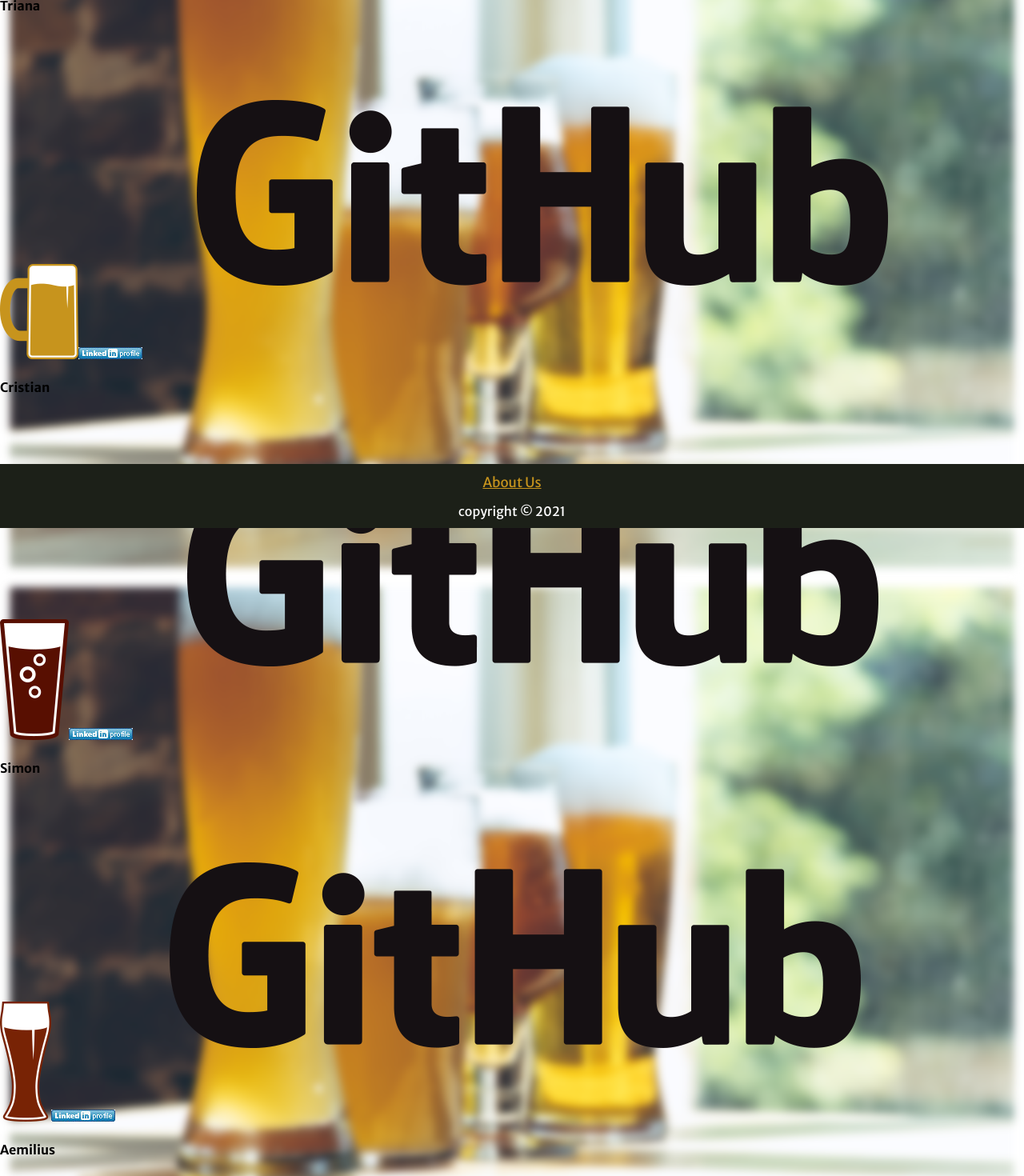
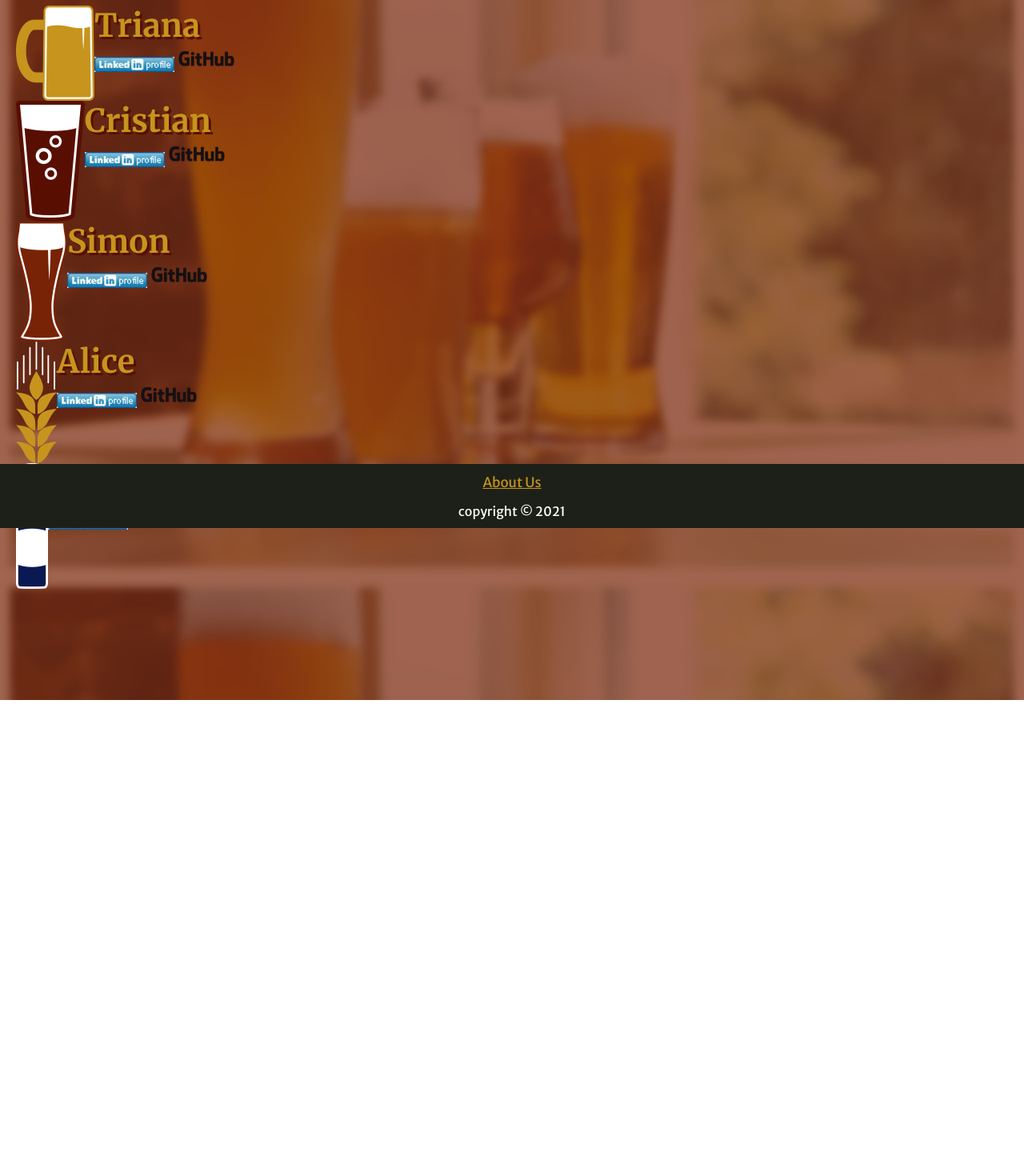
Before and after one commit to BREWLETTE/brewlette-app, a React (Create React App) app: page /aboutus in a window 1280 px wide. Shown: the part 140-1610 px from the top of the page at 80% size. After the commit the page ends 1015 px from the top, so only its background shows below. Built offline with nearby package versions, Linux system fonts and the light colour scheme.

Commit message:
Styles for About Us page added.

```diff
--- /dev/null
+++ b/src/About.css
@@ -0,0 +1,32 @@
+.container{
+    height: 100vh;
+    min-width: 345px;
+    padding: 15px 20px 20px 20px;
+    background-color: rgba(120, 35, 5, .70);
+    margin-bottom: calc(var(--footer-height));
+    background-attachment: fixed;
+    padding-bottom: 200px;
+    margin-bottom: 200px;
+}
+
+.name-section {
+    display: flex;
+    flex-direction: row;
+    flex-flow: wrap;
+    width: 350px;
+}
+
+.github-button img {
+    width: 80px;
+}
+
+.linkdin img{
+    width: 100px;
+}
+
+h4 {
+    color: #C7941D;
+    text-shadow: #580f01 3px 3px;
+    font-size: 2.5em;
+    margin: 0;
+}
--- a/src/About.js
+++ b/src/About.js
@@ -1,4 +1,5 @@
 import React, { Component } from 'react';
+import './About.css';
 import beerIcon1 from '../src/assets/beerIcon1.png';
 import beerIcon2 from '../src/assets/beerIcon2.png';
 import beerIcon3 from '../src/assets/beerIcon3.png';
@@ -7,17 +8,19 @@
 import GitHub_Logo from '../src/assets/GitHub_Logo.png';
 import linkdinbtn from '../src/assets/linkdinbtn.jpg';
 
+
 class About extends Component {
     render() {
         return (
-        <>
+        <section className="container">
             <p>Brewlette is a major problem solving app built for you by major problem solvers. Have you ever been in a cool new or previous spot but no one will make a deicision on where to grab a brew? You (21 and over) are who we had in mind when we created this app!! Brewlette is a roulette randomizer that will get you a place to enjoy a drink in no time. With a couple clicks you will be able to get some details about a brewery picked by yours truly, Brewlette. It’s as simple as logging in or signing up(if you’re 21 or over), inputting your location, and clicking spin! There are features for you to save breweries you enjoyed so you can visit them again! Brewlette, version 1.0.0 — solving your brewery selections spin by spin.</p>
-            <div className='name-section'>
+
+            <section className='name-section'>
+                <img src={ beerIcon1 } alt ='beer' className='beer'/>
+                <section>
                     <h4>Triana</h4>
-                    <img src={ beerIcon1 } alt ='beer' className='beer'/>
-
-                <a href="http://www.linkedin.com/in/triana-cerda/">
-                    <img src={ linkdinbtn } alt="Visit my LinkedIn Profile" className='linkdin'/>
+                    <a className='linkdin' href="http://www.linkedin.com/in/triana-cerda/">
+                        <img src={ linkdinbtn } alt="Visit my LinkedIn Profile"/>
                     </a>
 
                     <a className="github-button"
@@ -26,14 +29,15 @@
                         aria-label="Follow @trianacerda on GitHub">
                         <img src={ GitHub_Logo} alt='github'/>
                     </a>
-            </div>
+                </section>
+            </section>
 
-            <div className='name-section'>
+            <section className='name-section'>
+                <img src={ beerIcon2 } alt ='beer' className='beer'/>
+                <section>
                     <h4>Cristian</h4>
-                    <img src={ beerIcon2 } alt ='beer' className='beer'/>
-
-                <a href="https://www.linkedin.com/in/cristianmontesmujica/">
-                    <img src={ linkdinbtn } alt="Visit my LinkedIn Profile" className='linkdin'/>
+                    <a className='linkdin' href="https://www.linkedin.com/in/cristianmontesmujica/">
+                        <img src={ linkdinbtn } alt="Visit my LinkedIn Profile" />
                     </a>
 
                     <a className="github-button"
@@ -42,14 +46,15 @@
                         aria-label="Follow @Cristian Montes on GitHub">
                         <img src={ GitHub_Logo} alt='github'/>
                     </a>
-            </div>
+                </section>
+            </section>
 
-            <div className='name-section'>
+            <section className='name-section'>
+                <img src={ beerIcon3 } alt ='beer' className='beer'/>
+                    <section>
                         <h4>Simon</h4>
-                    <img src={ beerIcon3 } alt ='beer' className='beer'/>
-
-                    <a href="https://www.linkedin.com/in/simonbishopkaine/">
-                        <img src={ linkdinbtn } alt="Visit my LinkedIn Profile" className='linkdin'/>
+                        <a className='linkdin' href="https://www.linkedin.com/in/simonbishopkaine/">
+                            <img src={ linkdinbtn } alt="Visit my LinkedIn Profile" />
                         </a>
 
                         <a className="github-button"
@@ -58,30 +63,15 @@
                             aria-label="Follow @simonkaine on GitHub">
                             <img src={ GitHub_Logo} alt='github'/>
                         </a>
-            </div>
+                    </section>
+            </section>
 
-            <div className='name'>
-                <h4>Aemilius</h4>
-                    <img src={ beerIcon4 } alt ='beer' className='beer'/>
-
-                    <a href="https://www.linkedin.com/in/aemilius-morgan-1b0172171/">
-                        <img src={ linkdinbtn } alt="Visit my LinkedIn Profile" className='linkdin'/>
-                    </a>
-
-                    <a className="github-button"
-                        href="https://github.com/AemiliusM"
-                        data-color-scheme="no-preference: dark; light: dark; dark: dark;"
-                        aria-label="Follow @AemiliusM on GitHub">
-                        <img src={ GitHub_Logo} alt='github'/>
-                    </a>
-            </div>
-
-            <div className='name'>
+            <section className='name-section'>
+                <img src={ beerIcon5 } alt ='beer' className='beer'/>
+                <section>
                     <h4>Alice</h4>
-                    <img src={ beerIcon5 } alt ='beer' className='beer'/>
-
-                    <a href="http://www.linkedin.com/in/aliceretz/">
-                        <img src={ linkdinbtn } alt="Visit my LinkedIn Profile" className='linkdin'/>
+                    <a className='linkdin' href="http://www.linkedin.com/in/aliceretz/">
+                        <img src={ linkdinbtn } alt="Visit my LinkedIn Profile" />
                     </a>
 
                     <a className="github-button"
@@ -91,22 +81,39 @@
                         <img src={ GitHub_Logo} alt='github'/>
                     </a>
 
-                    <a
+                    {/* <a
                         href="https://twitter.com/AliceRetz?ref_src=twsrc%5Etfw"
                         className="twitter-follow-button"
                         data-show-count="false">
                         Follow @AliceRetz
-                    </a>
-                    <script
+                    </a> */}
+                    {/* <script
                         async
                         src="https://platform.twitter.com/widgets.js"
                         charSet="utf-8">
-                    </script>
-            </div>
+                    </script> */}
+                </section>
+            </section>
+
+            <section className='name-section'>
+                <img src={ beerIcon4 } alt ='beer' className='beer'/>
+                    <section>
+                        <h4>Aemilius</h4>
+                        <a className='linkdin' href="https://www.linkedin.com/in/aemilius-morgan-1b0172171/">
+                        <img src={ linkdinbtn } alt="Visit my LinkedIn Profile" />
+                        </a>
+
+                        <a className="github-button"
+                            href="https://github.com/AemiliusM"
+                            data-color-scheme="no-preference: dark; light: dark; dark: dark;"
+                            aria-label="Follow @AemiliusM on GitHub">
+                            <img src={ GitHub_Logo} alt='github'/>
+                        </a>
+                    </section>
+            </section>
 
 
-        </>
-
+        </section>
         );
     }
 }
--- a/src/App.css
+++ b/src/App.css
@@ -14,6 +14,6 @@
   background-position: center;
 }
 
-h1, h2, h3 {
+h1, h2, h3, h4 {
   font-family: 'Merriweather';
 }
--- a/src/Detail/Detail.js
+++ b/src/Detail/Detail.js
@@ -27,7 +27,9 @@
     render() {
         return (
             <main>
+                              {/* COme back to this BELOW */}
                 <section className="been-here">This is one of your favorites!</section>
+
                 <section className="map"></section>
                 <section className="info">
                     <h1>{this.props.brewery.brewery_name}</h1>
--- a/src/Roulette/Roulette.css
+++ b/src/Roulette/Roulette.css
@@ -14,13 +14,14 @@
     border: solid 2px #C7941D;
     background-color: rgba(11, 25, 83, .70);
     width: 100%;
-    height: 200px;
+    min-height: 200px;
     margin-top: 15px;
 }
 
 .brewery-box a {
     font-size: 1.2em;
     color: white;
+    text-decoration-line: none;
 }
 
 .roulette-wheel {
--- a/src/Roulette/Roulette.js
+++ b/src/Roulette/Roulette.js
@@ -81,11 +81,12 @@
                 </div>
 
                 <div className="brewery-box">
-                    < NavLink to={'/detail'}>
-                        <p>{this.state.brewery.brewery_name}</p>
-                        {/* <p /><h2>{brewery.url}</h2> */}
-                        {/* {brewery.street}, {brewery.city} */}
-                        {/* <p />{brewery.reviewlink} */}
+                    <NavLink to={'/detail'}>
+                        <h3>{this.state.brewery.brewery_name}</h3>
+                        <p>{this.state.brewery.url}</p>
+                        <p>{this.state.brewery.address} {this.state.brewery.city} {this.state.brewery.state}</p>
+                        <p>{this.state.brewery.reviewlink}</p>
+
                     </NavLink>
                 </div>
 
```
Lines whose indentation alone changed are shown as unchanged.
